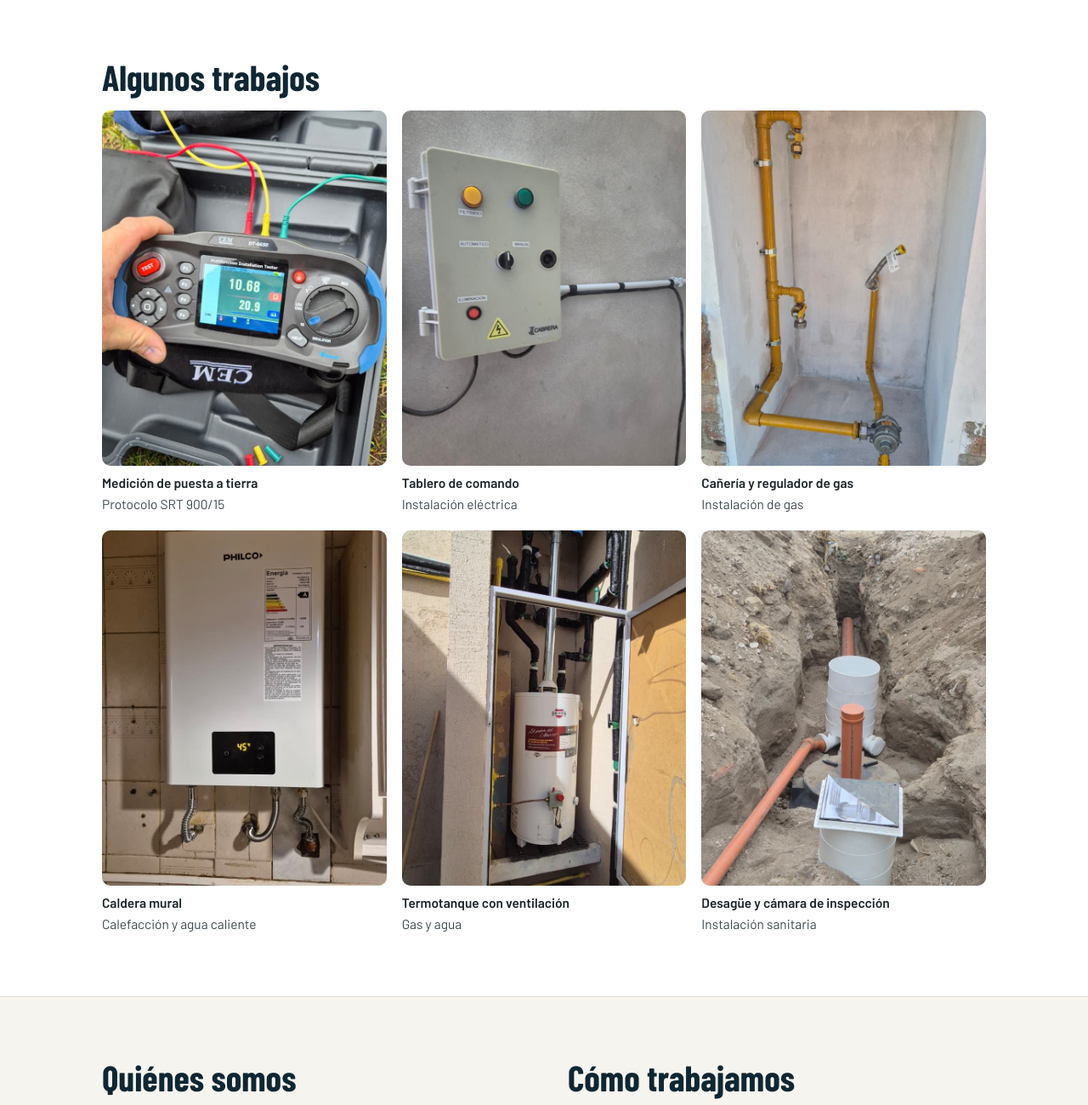
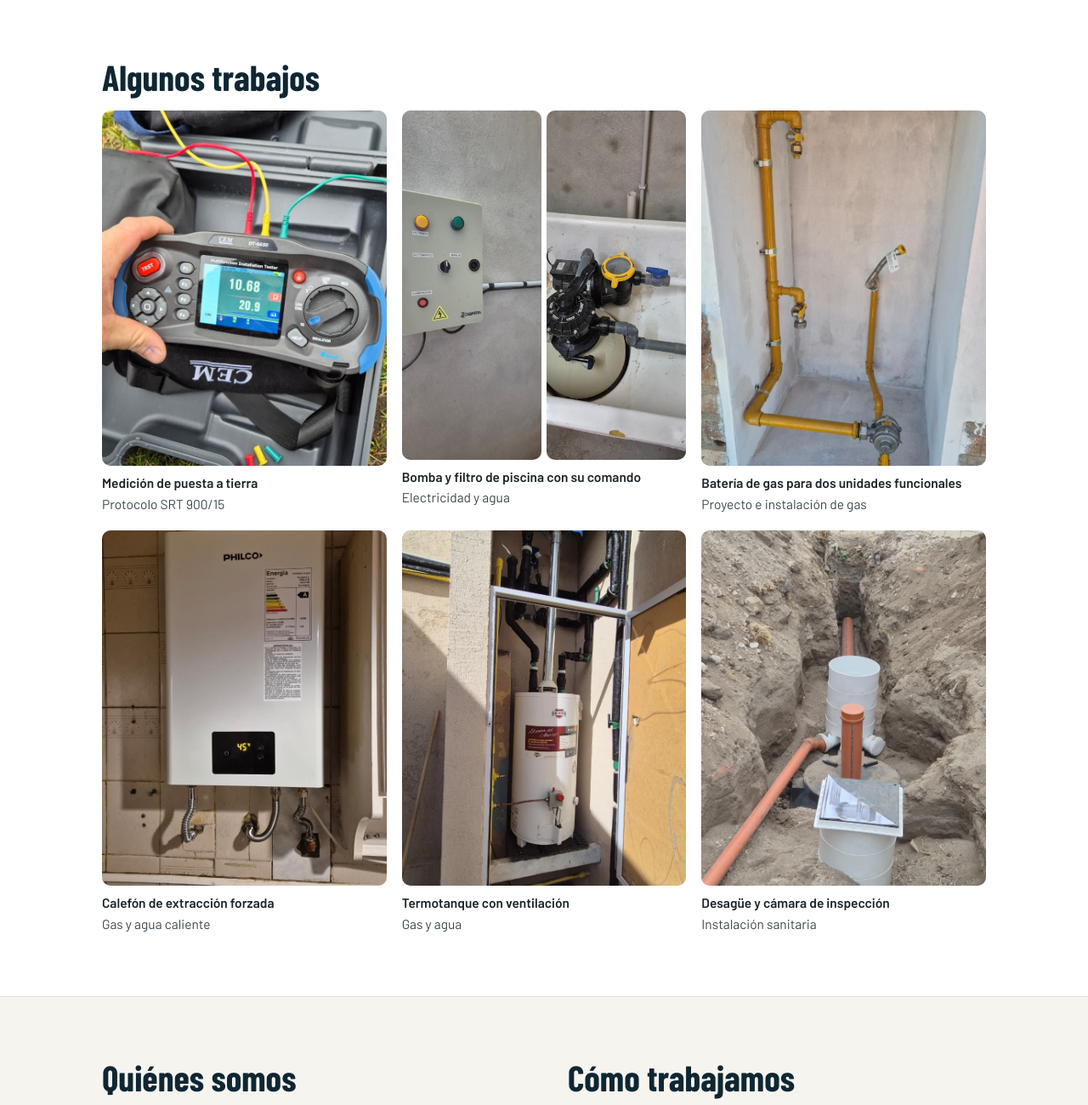
Before and after one commit to barrio13ae-prog/bae-web, a plain HTML site: page index.html in a window 1280 px wide. Shown: the part 1579-2879 px from the top of the page at 85% size. Drawn offline with nearby package versions, Linux system fonts and the light colour scheme.

Commit message:
Trabajos: textos corregidos y bomba de piscina junto a su comando
- "Caldera mural" pasa a "Calefón de extracción forzada".
- El tablero de comando se muestra junto a la bomba y filtro de piscina.
- "Batería de gas para dos unidades funcionales".

Co-Authored-By: Claude Opus 5.5 <noreply@anthropic.com>

```diff
--- a/index.html
+++ b/index.html
@@ -114,6 +114,8 @@ section{padding:72px 0}
 @media (max-width:520px){ .trab{grid-template-columns:1fr} }
 .trab figure{margin:0}
 .trab img{width:100%;height:auto;aspect-ratio:4/5;object-fit:cover;border-radius:10px;background:#E6E0D3}
+.trab .par{display:grid;grid-template-columns:1fr 1fr;gap:6px}
+.trab .par img{aspect-ratio:2/5}
 .trab figcaption{font-size:15.5px;margin-top:8px;color:#3B484D}
 .trab figcaption b{display:block;color:var(--ink);font-weight:600}
 
@@ -205,9 +207,9 @@ footer{padding:28px 0 90px;font-size:14px;color:var(--mut);border-top:1px solid
   <h2>Algunos trabajos</h2>
   <div class="trab">
     <figure><img src="img/medicion-pat.jpg" width="720" height="1280" loading="lazy" alt="Medición de puesta a tierra"><figcaption><b>Medición de puesta a tierra</b> Protocolo SRT 900/15</figcaption></figure>
-    <figure><img src="img/tablero-comando.jpg" width="720" height="1280" loading="lazy" alt="Tablero de comando instalado en la pared"><figcaption><b>Tablero de comando</b> Instalación eléctrica</figcaption></figure>
-    <figure><img src="img/gas-regulador.jpg" width="720" height="1280" loading="lazy" alt="Cañería de gas con regulador en nicho"><figcaption><b>Cañería y regulador de gas</b> Instalación de gas</figcaption></figure>
-    <figure><img src="img/caldera.jpg" width="720" height="1280" loading="lazy" alt="Caldera mural instalada"><figcaption><b>Caldera mural</b> Calefacción y agua caliente</figcaption></figure>
+    <figure><div class="par"><img src="img/tablero-comando.jpg" width="720" height="1280" loading="lazy" alt="Tablero de comando de la bomba de piscina"><img src="img/bomba-filtro.jpg" width="720" height="1280" loading="lazy" alt="Bomba y filtro de piscina"></div><figcaption><b>Bomba y filtro de piscina con su comando</b> Electricidad y agua</figcaption></figure>
+    <figure><img src="img/gas-regulador.jpg" width="720" height="1280" loading="lazy" alt="Batería de gas con regulador para dos unidades funcionales"><figcaption><b>Batería de gas para dos unidades funcionales</b> Proyecto e instalación de gas</figcaption></figure>
+    <figure><img src="img/calefon.jpg" width="720" height="1280" loading="lazy" alt="Calefón de extracción forzada instalado"><figcaption><b>Calefón de extracción forzada</b> Gas y agua caliente</figcaption></figure>
     <figure><img src="img/termotanque.jpg" width="720" height="1280" loading="lazy" alt="Termotanque instalado con su ventilación"><figcaption><b>Termotanque con ventilación</b> Gas y agua</figcaption></figure>
     <figure><img src="img/desague.jpg" width="720" height="1280" loading="lazy" alt="Obra de desagüe con cámara de inspección"><figcaption><b>Desagüe y cámara de inspección</b> Instalación sanitaria</figcaption></figure>
   </div>
```
Also changed, not shown: img/bomba-filtro.jpg (added), img/calefon.jpg (renamed from img/caldera.jpg).
